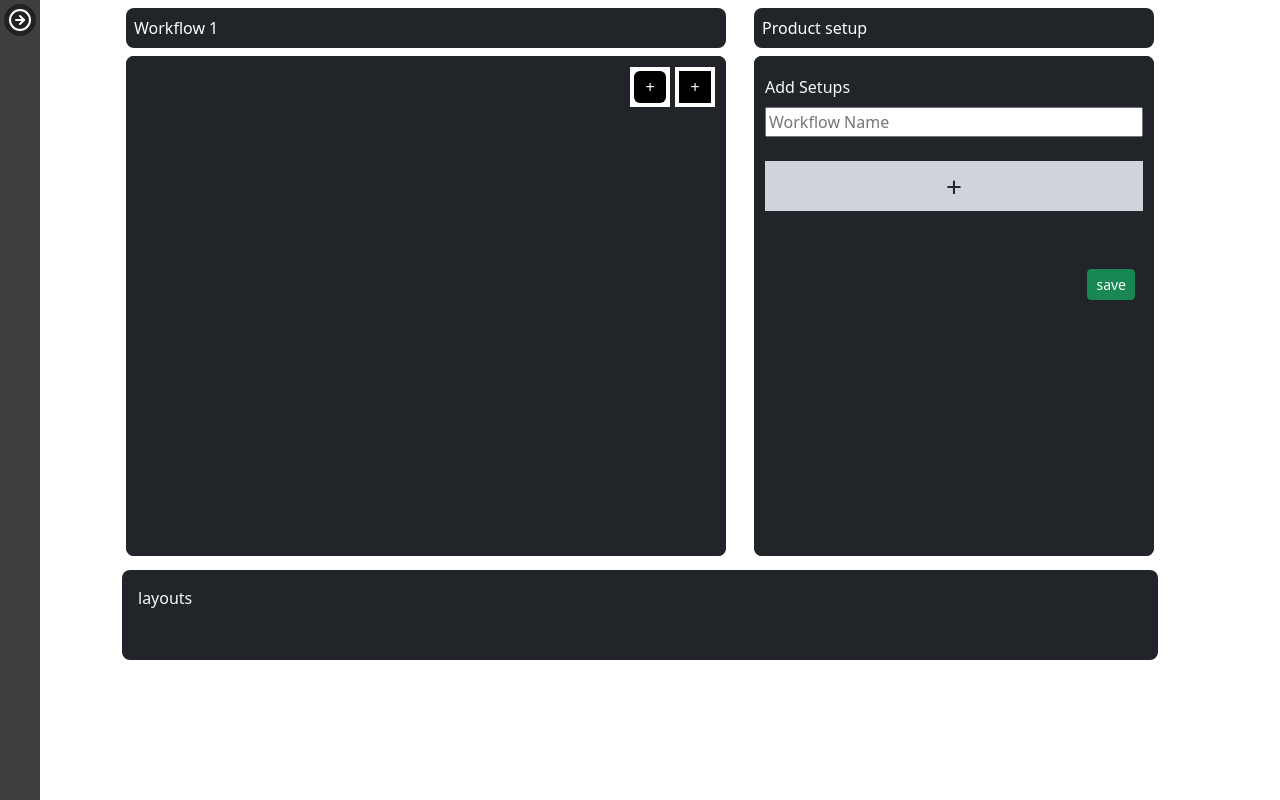
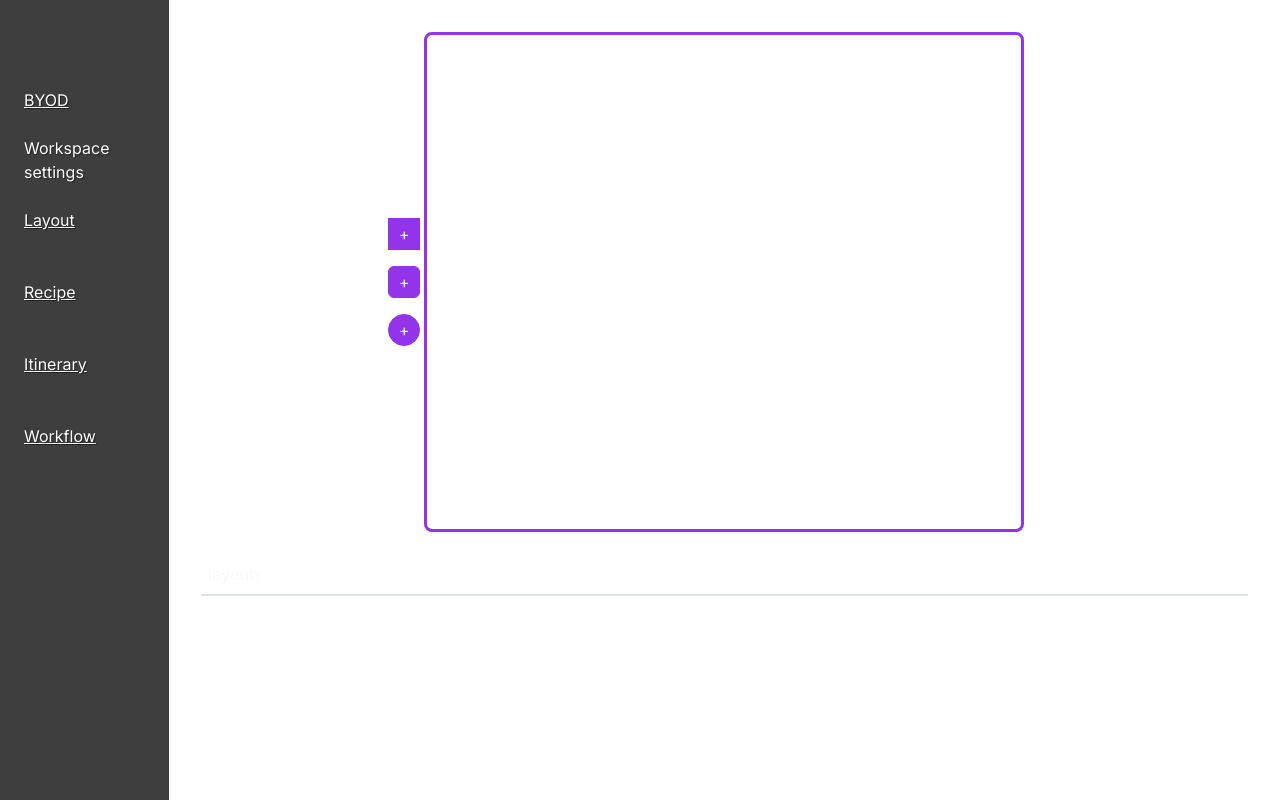
Before and after one commit to swapnesh839/Workflow, a React (Vite) app: page / in a window 1280 px wide. Built offline with nearby package versions, Linux system fonts and the light colour scheme.

Commit message:
css added to workflow

```diff
--- a/index.html
+++ b/index.html
@@ -6,9 +6,12 @@
     <meta name="viewport" content="width=device-width, initial-scale=1.0" />
     <link href="https://cdn.jsdelivr.net/npm/bootstrap@5.3.3/dist/css/bootstrap.min.css" rel="stylesheet" integrity="sha384-QWTKZyjpPEjISv5WaRU9OFeRpok6YctnYmDr5pNlyT2bRjXh0JMhjY6hW+ALEwIH" crossorigin="anonymous">
     <title>Spectra-workflow</title>
+    <link rel="preconnect" href="https://fonts.googleapis.com">
+<link rel="preconnect" href="https://fonts.gstatic.com" crossorigin>
+<link href="https://fonts.googleapis.com/css2?family=Inter:wght@100..900&display=swap" rel="stylesheet">
   </head>
   <body>
-    <div id="root"></div>
+    <div id="root" style='font-family: "Inter", sans-serif;'></div>
     <script type="module" src="/src/main.jsx"></script>
   </body>
 </html>
--- a/src/App.css
+++ b/src/App.css
@@ -13,3 +13,7 @@
 .cursor-pointer {
   cursor: pointer !important;
 }
+
+*{
+  border-color: #3637A0 !important;
+}
--- a/src/App.jsx
+++ b/src/App.jsx
@@ -18,7 +18,7 @@ function App() {
   //   console.log(data);
   // },[data])
   return (
-    <Container className='overflow-auto hidescrollbar p-0 vh-100 text-light' fluid>
+    <Container className='p-0 vh-100 text-light d-flex' fluid>
       <Sidebar />
       <Approuter />
     </Container>
--- a/src/Component/Layout/Layout.css
+++ b/src/Component/Layout/Layout.css
@@ -4,7 +4,23 @@
 .layout-card:hover .layout-cardimg {
     display: inline;
   }
-.layout-cardimg {
+/* .layout-cardimg {
     display: none;
     cursor:pointer;
+  } */
+  *{
+    border-color: #3637A0 !important;
   }
+  .Layout *{
+    border-color: #9333ea !important
+  }
+  .layout-naneinput{
+    border-top: 0;
+    border-left: 0;
+    border-right: 0;
+    /* border-bottom: 1px !important; */
+  }
+
+  *{
+    outline: 0;
+  }
--- a/src/Component/Layout/Layout.jsx
+++ b/src/Component/Layout/Layout.jsx
@@ -10,7 +10,7 @@ import CRM from "../../assets/CRM.png"
 import SMS from "../../assets/SMS.png"
 import Mail from "../../assets/Mail.png"
 import Erp from "../../assets/erp.svg"
-import { Trash } from 'lucide-react';
+import { Trash, Upload } from 'lucide-react';
 
 const stepinput = [
     { value: "Wp", img: Wp },
@@ -29,18 +29,24 @@ const Layout = () => {
     const [Fetch, SetFetch] = useState(true)
     const [isAdding, SetisAdding] = useState(false)
     const [NewWorkflow, SetNewWorkflow] = useState({
-        "name": `Workflow ${Workflows.length + 1}`,
+        "name": `Name of the Layout`,
         "products": [{ name: "one", config: { width: "200", height: "100", x: 0, y: 30, shape: "box" }, steps: [{ name: "step-1", Wp: true, CRM: true, Erp: false, SMS: true, Mail: false }] }]
     })
     const [Workflowtoshow, SetWorkflowtoshow] = useState(preview != null ? Workflows[preview] : isAdding && NewWorkflow)
 
 
     useEffect(() => {
-        SetNewWorkflow({
-            "name": `Workflow ${Workflows.length + 1}`,
-            "products": [{ name: "one", config: { width: "200", height: "100", x: 0, y: 30, shape: "box" }, steps: [{ name: "step-1", Wp: true, CRM: true, Erp: false, SMS: true, Mail: false }] }]
-        })
-    }, [Workflows])
+        if (preview != null) {
+            SetisAdding(true)
+        }
+    }, [preview])
+
+    // useEffect(() => {
+    //     SetNewWorkflow({
+    //         "name": `Workflow ${Workflows.length + 1}`,
+    //         "products": [{ name: "one", config: { width: "200", height: "100", x: 0, y: 30, shape: "box" }, steps: [{ name: "step-1", Wp: true, CRM: true, Erp: false, SMS: true, Mail: false }] }]
+    //     })
+    // }, [Workflows])
 
 
     useEffect(() => {
@@ -104,7 +110,7 @@ const Layout = () => {
                 });
             }
         }
-        else{
+        else {
             window.alert("Select an ActiveCard");
         }
     };
@@ -129,7 +135,7 @@ const Layout = () => {
 
     const AddNewProduct = ({ type }) => {
         SetisAdding(true)
-        const newProduct = { name: "Edit this name", config: productConfig({ type }), steps: [{ name: "step-1", Wp: true, CRM: true, Erp: false, SMS: true, Mail: false }] };
+        const newProduct = { name: "Machine Name", config: productConfig({ type }), steps: [{ name: "step-1", Wp: true, CRM: true, Erp: false, SMS: true, Mail: false }] };
 
         if (preview != null) {
             SetWorkflows(prev => {
@@ -241,68 +247,101 @@ const Layout = () => {
     const clearWorkflowSelected = () => {
         setPreview(null)
     }
+    const handleWorkflowNameChange = (e) => {
+        const newName = e.target.value;
+        if (preview !== null) {
+            SetWorkflows(prev => {
+                const updatedWorkflows = [...prev];
+                updatedWorkflows[preview].name = newName;
+                return updatedWorkflows;
+            });
+        } else {
+            SetNewWorkflow(prev => ({
+                ...prev,
+                name: newName,
+            }));
+        }
+    };
+
 
 
 
     return (
-        <>
+        <Container className='overflow-auto'>
+            <Row>
+                <Col>
                     <Container>
-                <Container fluid className='Layout bg-white h-100 p-2' style={{ width: "1100px" }}>
+                        <Container fluid className='Layout bg-white h-100 p-2'>
                             <Container fluid className='p-0 d-flex justify-content-evenly h-100 w-100 align-items-center align-items-start'>
-                        <div>
+
+                                <div className='position-relative'>
+
                                     {
-                                <div className='bg-dark text-white p-2 mb-2 rounded-3 d-flex'>
-                                    <span className='me-auto my-auto'>{Workflowtoshow?.name} </span>
+                                        <div className=' text-white p-2 mb-2 rounded-3 d-flex'>
                                             {
-                                        (isAdding && preview == null) && <span onClick={AddWorkflowstodb} className='my-auto ms-auto bg-success rounded-1 py-1 px-2'>Save New Workflow</span>
+                                                isAdding && <input className='me-auto my-auto layout-naneinput' onChange={(e) => { handleWorkflowNameChange(e) }} value={Workflowtoshow?.name} />
                                             }
                                         </div>
                                     }
-                            <div style={{ height: "500px", width: "600px" }} className='rounded-3 bg-dark d-inline-block'>
-                                <div className='border w-100 h-100 border-dark border-3 rounded-3 w-100 boundingbox p-2'>
-                                    <div className='h-100 w-100 position-relative' >
-                                        <div style={{ width: "40px", height: "40px" }} onClick={() => { AddNewProduct({ type: "box" }) }} className='d-inline-block position-absolute cursor-pointer bg-white top-0 end-0 p-1 z-3 text-white'>
-                                            <div className='h-100 w-100 bg-black d-flex'>
+                                    <div style={{ height: "500px", width: "600px" }} className='rounded-3  d-inline-block position-relative'>
+                                        <div className='position-absolute top-50 d-flex flex-column p-1 translate-middle' style={{ left: "-20px" }}>
+
+                                            <div style={{ width: "40px", height: "40px" }} onClick={() => { AddNewProduct({ type: "box" }) }} className='d-inline-block  cursor-pointer p-0 bg-white m-1  p-1 z-3 text-white'>
+                                                <div className='h-100 w-100 boeder-1 border d-flex' style={{ backgroundColor: "#9333ea" }}>
                                                     <span className='m-auto fs-6' >+</span>
                                                 </div>
                                             </div>
-                                        <div style={{ width: "40px", height: "40px", right: "45px" }} onClick={() => { AddNewProduct({ type: "rounded" }) }} className='d-d-inline-block cursor-pointer position-absolute top-0 p-1 bg-white z-3 text-white'>
-                                            <div className='h-100 w-100 bg-black rounded-2 d-flex'>
+                                            {/* <div style={{ width: "40px", height: "40px"}} onClick={() => { AddNewProduct({ type: "rounded" }) }} className='d-d-inline-block cursor-pointer p-0 m-1 bg-white z-3 text-white'> */}
+                                            <div style={{ width: "40px", height: "40px" }} onClick={() => { AddNewProduct({ type: "rounded" }) }} className='d-inline-block  cursor-pointer p-0 bg-white m-1  p-1 z-3 text-white'>
+                                                <div className='h-100 w-100 boeder-1 border d-flex rounded-2' style={{ backgroundColor: "#9333ea" }}>
                                                     <span className='m-auto fs-6' >+</span>
                                                 </div>
                                             </div>
+                                            <div style={{ width: "40px", height: "40px" }} onClick={() => { AddNewProduct({ type: "circle" }) }} className='d-inline-block  cursor-pointer p-0 bg-white m-1  p-1 z-3 text-white'>
+                                                <div className='h-100 w-100 boeder-1 border d-flex rounded-circle' style={{ backgroundColor: "#9333ea" }}>
+                                                    <span className='m-auto fs-6' >+</span>
+                                                </div>
+                                            </div>
+                                        </div>
+                                        <div className='border w-100 h-100  border-3 rounded-3 w-100 boundingbox p-2'>
+                                            <div className='h-100 w-100 position-relative' >
+
                                                 {ActiveCard != null && <Trash onClick={(e) => {
                                                     e.stopPropagation()
                                                     // deleteDataById({ storeName: "Workflows", id: i.id })
                                                     // SetFetch(i => !i)
                                                 }} className='position-absolute top-0 bg-danger text-white rounded-2 p-1 m-2 z-3' style={{ right: "80px" }} />}
-                                        {preview !== null && <Button
+                                                {preview !== null && <span
                                                     onClick={Updateproduct}
-                                            className='position-absolute end-0 bottom-0 z-3'
-                                            variant='success'>{preview !== null ? "Update WorkFlow" : "Save WorkFlow"}
-                                        </Button>}
+                                                    className='position-absolute end-0 bottom-0 z-3 bg-success rounded-1 py-1 px-2 cursor-pointer'
+                                                >{preview !== null ? "Update" : "Save WorkFlow"}
+                                                </span>}
+                                                {
+                                                    (isAdding && preview == null) &&
+                                                    <span onClick={AddWorkflowstodb} className='position-absolute end-0 bottom-0 z-3 bg-success rounded-1 py-1 px-2 cursor-pointer'>Save</span>
+                                                }
                                                 {
                                                     (isAdding || preview != null) && Workflowtoshow?.products.map((i, index) => {
-                                                return <Component key={index} editFunction={editFunction} setActiveCard={setActiveCard} ActiveCard={ActiveCard} id={index} text={i.name} config={i?.config} />
+                                                        return <Component handleProductnamechange={handleProductnamechange} key={index} editFunction={editFunction} setActiveCard={setActiveCard} ActiveCard={ActiveCard} id={index} text={i.name} config={i?.config} />
                                                     })
                                                 }
                                             </div>
                                         </div>
                                     </div>
                                 </div>
-                        <div>
+                                {(ActiveCard != null) && <div>
                                     {
-                                <div className='bg-dark text-white p-2 mb-2 rounded-3'>
-                                    {"Product setup"}
+                                        <div className='text-black p-2 mb-2'>
+                                            <span className='border-bottom border-2 p-1'>{"Product setup"}</span>
                                         </div>
                                     }
-                            <div style={{ height: "500px", width: "400px" }} className='rounded-3 bg-dark d-inline-block'>
-                                <div className='border border-dark border-3 h-100 w-100 rounded-3 w-100 position-relative overflow-auto hidescrollbar'>
+                                    <div style={{ height: "500px", width: "400px" }} className='rounded-3  d-inline-block'>
+                                        <div className='border  border-3 h-100 w-100 rounded-3 w-100 position-relative overflow-auto hidescrollbar'>
                                             <Form className='p-2'>
-                                        <div className='py-2 sticky-top bg-dark'>Add Setups</div>
-                                        <input placeholder='Workflow Name'
+                                                <div className='py-2 sticky-top text-black bg-white'>{(isAdding || preview != null) ? Workflowtoshow?.products[ActiveCard || 0]?.name : ""} Workflow</div>
+                                                {/* <input placeholder='Workflow Name'
                                                     value={(isAdding || preview != null) ? Workflowtoshow?.products[ActiveCard || 0]?.name : ""}
-                                            onChange={handleProductnamechange} className='w-100 mb-3' />
+                                                    onChange={handleProductnamechange} className='w-100 mb-3' /> */}
                                                 <div className='w-100 ' style={{ minHeight: "100px" }}>
                                                     {
                                                         (isAdding || preview != null) && Workflowtoshow?.products[ActiveCard || 0]?.steps.map((i, v) => (
@@ -311,7 +350,7 @@ const Layout = () => {
                                                                 <Row className=' p-2'>
                                                                     {
                                                                         stepinput.map((o, index) => (
-                                                                    <Col key={index} className='bg-dark-subtle d-flex flex-column rounded-2 text-center mx-1 p-2 justify-content-center align-content-center'>
+                                                                            <Col key={index} className='-subtle d-flex flex-column rounded-2 text-center mx-1 p-2 justify-content-center align-content-center'>
                                                                                 <input value={o.value}
                                                                                     onChange={() => handleSetupscheckboxChange(v, o.value)}
                                                                                     checked={i?.[o.value] === true || false}
@@ -329,27 +368,31 @@ const Layout = () => {
                                                             </div>
                                                         ))
                                                     }
-                                            <div onClick={Addsteps} className='bg-dark-subtle fs-3 cursor-pointer py-1 hidescrollbar my-2 text-dark text-capitalize text-center'>
+                                                    <div onClick={Addsteps} className='rounded-2 fs-3 cursor-pointer text-white py-1 my-2 text-dark text-capitalize text-center' style={{ background: "#9333ea" }}>
                                                         +
                                                     </div>
                                                 </div>
-                                        <div className='d-flex sticky-bottom bg-dark'>
-                                            <Button size='sm' className='ms-auto m-2' onClick={AddWorkflowstodb} variant='success'>
+                                                <div className='d-flex sticky-bottom bg-white'>
+                                                    <Button size='sm' className='ms-auto m-2 border-0' onClick={AddWorkflowstodb} variant='success'>
                                                         save
                                                     </Button>
                                                 </div>
                                             </Form>
                                         </div>
                                     </div>
-                        </div>
+                                </div>}
 
                             </Container >
                         </Container >
                     </Container >
-            <Container style={{ width: "1060px" }} className='position-relative'>
+                </Col>
+            </Row>
+            <Row>
+                <Col>
+                    <Container className='position-relative'>
                         <Container fluid className='p-0 d-flex justify-align-content-around h-100 w-100 align-items-center '>
-                    <div className='rounded-3 bg-dark p-2 w-100 position-relative'>
-                        <p className='border-bottom border-dark border-2 w-100 p-2 sticky-top z-3'>layouts</p>
+                            <div className='rounded-3  p-2 w-100 position-relative'>
+                                <p className='border-bottom  border-2 w-100 p-2 sticky-top z-3'>layouts</p>
                                 {
                                     preview != null && (
                                         <Button
@@ -366,7 +409,7 @@ const Layout = () => {
                                     {
                                         Workflows.map((i, index) => (
                                             <Col key={index} lg="3" md="3" sm="3" xs="3" xxl="3" onClick={() => { setPreview(index) }} className="text-center p-2 cursor-pointer">
-                                        <div className={`p-3 bg-dark-subtle position-relative text-dark ${preview == index && "border border-info border-2"}`}>
+                                                <div className={`p-3 -subtle position-relative text-dark ${preview == index && "border border-info border-2"}`}>
                                                     <Trash onClick={(e) => {
                                                         e.stopPropagation()
                                                         deleteDataById({ storeName: "Workflows", id: i.id })
@@ -386,14 +429,15 @@ const Layout = () => {
                                 </Row>
                             </div>
                         </Container>
+                    </Container></Col>
+            </Row>
         </Container>
-        </>
     )
 }
 
 
 
-const Component = ({ position, id, text, editFunction, ActiveCard, setActiveCard, config }) => {
+const Component = ({ position, id, text, editFunction, ActiveCard, setActiveCard, config, handleProductnamechange }) => {
 
     const [state, setState] = useState({
         width: config?.width || 100,
@@ -460,22 +504,24 @@ const Component = ({ position, id, text, editFunction, ActiveCard, setActiveCard
             minWidth={100}
             minHeight={100}
             bounds="parent"
-            // className={`rounded-1 text-dark text-center bg-dark-subtle d-flex ${ActiveCard === id ? 'border border-3 border-primary' : ''}`}
-            className={`${config?.shape == "rounded" && "rounded-2"} text-dark text-center bg-dark-subtle d-flex ${ActiveCard == id && "border border-2 border-info"}`}
+            style={{ backgroundColor: "#BACFE3" }}
+            // className={`rounded-1 text-dark text-center -subtle d-flex ${ActiveCard === id ? 'border border-3 border-primary' : ''}`}
+            className={`${config?.shape == "rounded" && "rounded-2"} text-dark text-center d-flex p-2 ${ActiveCard == id && "border border-2 border-info"}`}
         >
-            <div className={`w-100 position-relative Layoutcard d-flex ${config?.shape == "rounded" && "rounded-2"}`}>
-                <Image onClick={() => triggerImageInput()} style={{ minHeight: "20px", minWidth: "20px" }} src='https://uxwing.com/wp-content/themes/uxwing/download/editing-user-action/edit-round-line-icon.png' width={"10%"} className='position-absolute ratio-1x1 z-3 m-2 layout-cardimg top-0 end-0  bg-light text-white rounded-circle' />
-                <div className={`p-1 w-100 d-flex ${config?.shape == "rounded" && "rounded-2"}`}
+            <div className={`w-100 position-relative Layoutcard d-flex flex-column ${config?.shape == "rounded" && "rounded-2"}`}>
+                <Upload className='position-absolute top-0 end-0  rounded-circle p-1 text-white m-1 layout-cardimg d-none' style={{ backgroundColor: "#9333EA" }} onClick={() => triggerImageInput()} />
+                <div className={`p-1 w-100 h-100 d-flex ${config?.shape == "rounded" && "rounded-2"}`}
                     style={{
                         backgroundSize: 'cover',
                         backgroundPosition: 'center',
                         backgroundImage: `url(${state.img || Box})`
                     }}>
-                    {/* {!state.img && <p className='m-auto text-dark-emphasis bg-dark-subtle'>change the default image</p>} */}
-                    <p className='mt-auto bg-dark-subtle w-100 mx-auto'>
-                        {text}
-                    </p>
+                    {/* {!state.img && <p className='m-auto text-dark-emphasis -subtle'>change the default image</p>} */}
                 </div>
+                <input placeholder='Workflow Name'
+                    // value={(isAdding || preview != null) ? Workflowtoshow?.products[ActiveCard || 0]?.name : ""}
+                    value={text}
+                    onChange={handleProductnamechange} className='w-100 mb-3 border-0 ' />
             </div>
         </Rnd>
     );
--- a/src/Component/Sidebar/Sidebar.css
+++ b/src/Component/Sidebar/Sidebar.css
@@ -3,8 +3,8 @@
     color: white;
     min-width: 40px;
     transition: all ease-in-out 0.5s !important;
-    width: fit-content;
-    position: absolute;
+    /* width: 900px ; */
+    /* position: absolute; */
     top: 0;
     left: 0;
     z-index: 9000;
@@ -18,11 +18,11 @@
 .navtogglericon:hover{
     background-color: rgba(43, 42, 42, 0.717);
 }
-@media (max-width: 600px) {
+/* @media (max-width: 600px) {
     .open{
       width: 100% !important;
     }
-  }
+  } */
 
 .Navbarnav>li {
     padding: 0;
--- a/src/Component/Sidebar/Sidebar.jsx
+++ b/src/Component/Sidebar/Sidebar.jsx
@@ -12,22 +12,22 @@ const Sidebar = () => {
     { path: "/Itinerary", text: "Itinerary" },
     { path: "/Workflow", text: "Workflow" },
   ]
-  const [open, SetOpen] = useState(false)
+  const [open, SetOpen] = useState(true)
   return (
-    <div className={`Navbar top-0 position-absolute p-3 ${open && "open"}`}>
-      <div onClick={() => { SetOpen(i => !i) }} className='d-flex position-absolute top-0 end-0 rounded-circle p-1'>
+    <div className={`Navbar top-0  p-3 ${open && "open"}`}>
+      {/* <div onClick={() => { SetOpen(i => !i) }} className='d-flex position-absolute top-0 end-0 rounded-circle p-1'>
 
         {
           open ? <ArrowLeftCircle width={32} height={32} className='navtogglericon p-1 rounded-circle' /> : <ArrowRightCircle width={32} height={32} className='navtogglericon p-1 rounded-circle' />
         }
-      </div>
+      </div> */}
       {
         open &&
-        <div className='d-flex flex-column  align-items-center mt-5'>
+        <div className='d-flex flex-column  align-items-start mt-5'>
           {/* <Settings color='white' />  */}
             <Link className='text-white d-block py-4 link-offset-3-hover nav-underline' to="/BOYD">
               {/* <Settings color='white' /> */}
-              <span className='ms-2'>BOYD</span></Link>
+              <span className='ms-2'>BYOD</span></Link>
           <span className='ms-2'>Workspace settings</span>
           {pathobj.map((i) => (
             <Link key={i.text} className='text-white d-block py-4 link-offset-3-hover nav-underline' to={i.path}>
```
Lines whose indentation alone changed are shown as unchanged.
